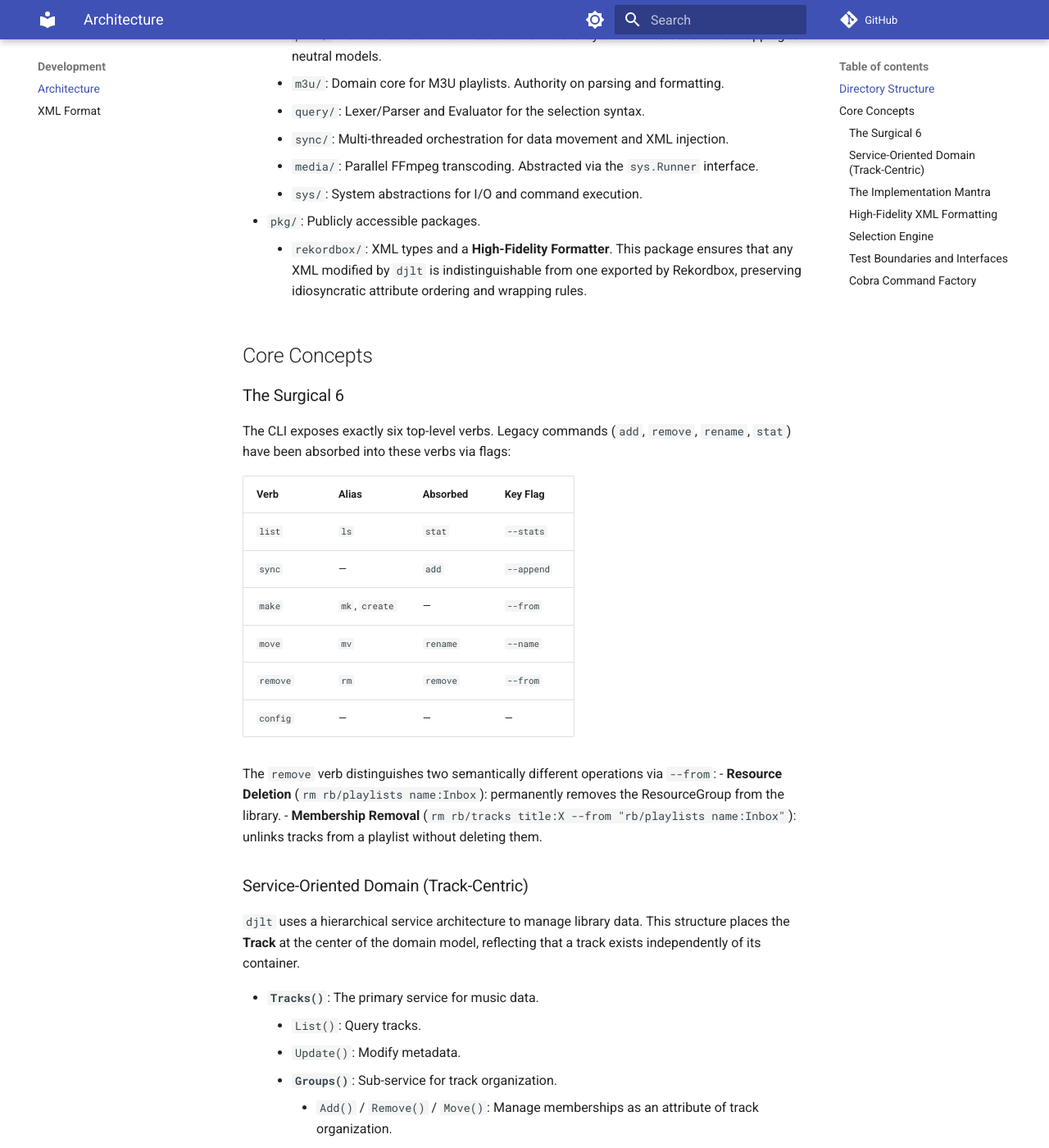
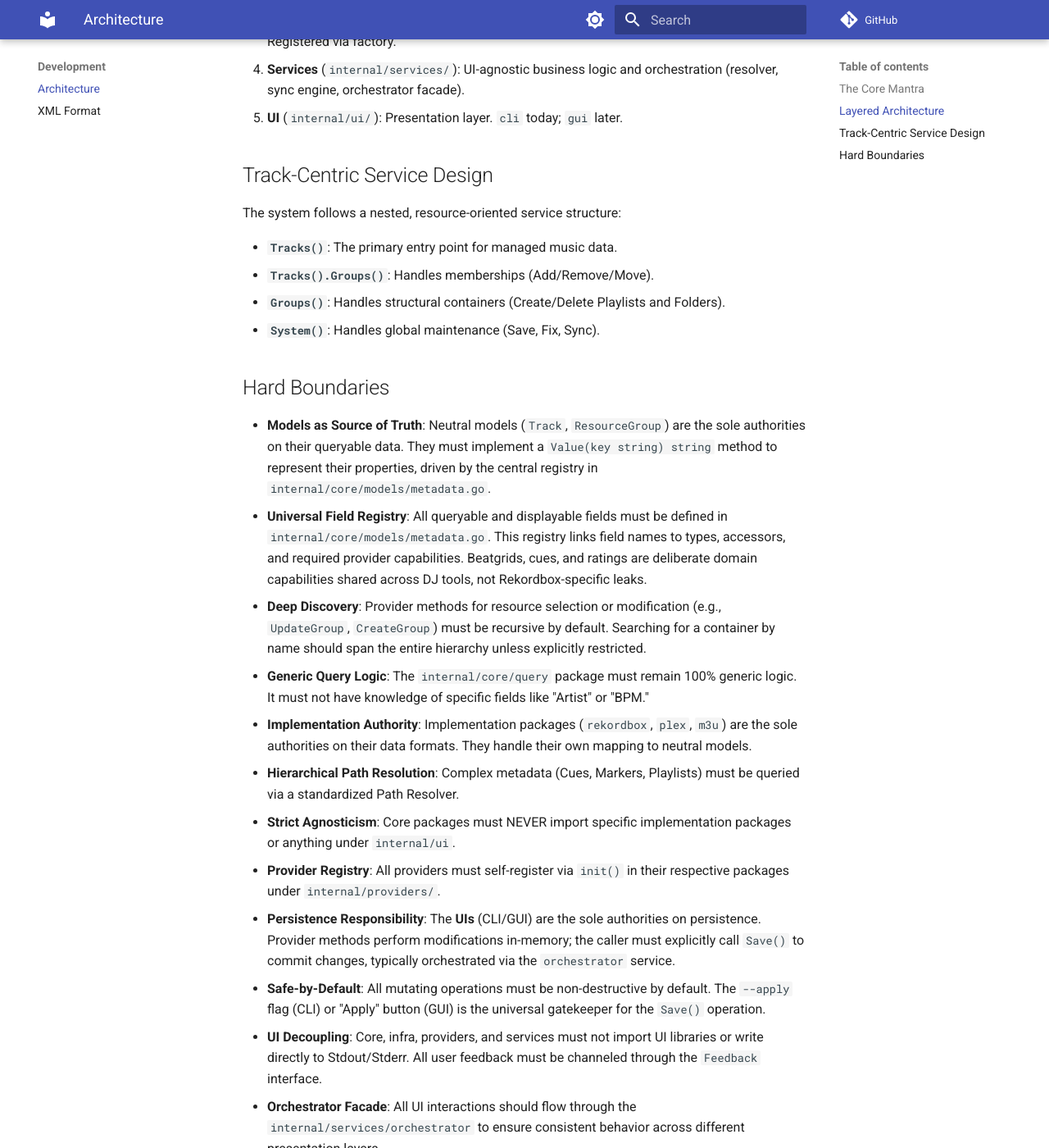
Before and after one commit to llttlltt/dj-library-tools, an MkDocs documentation site: the page built from docs/development/architecture.md, in a window 1280 px wide and 1400 px high, scrolled down 749 px. Shown: the whole window at 82% size. Built offline with MkDocs 1.6.1 and Material for MkDocs 9.7.7, drawn with Linux system fonts in a browser that asks for light colours; comment, search, counter and statistics services are not loaded; some of the changed text lies outside the part shown.

Commit message:
refactor: complete layered architecture restructure and orchestrator implementation

```diff
--- a/docs/development/architecture.md
+++ b/docs/development/architecture.md
@@ -1,93 +1,44 @@
-# Architecture
+# Architecture Protocols
 
-`djlt` is structured as a Go monorepo.
-
-## Directory Structure
-
-- `cmd/djlt/`: CLI entry points. Uses a **Verb-Centric** architecture.
-- `internal/`: UI-agnostic core logic.
-    - `cli/`: The **Surgical 6** verb implementations (`list`, `sync`, `make`, `move`, `remove`, `config`). Each verb is a single file; no provider-specific logic lives here.
-    - `engine/`: Universal search and analysis engine (aliased as `library` in some contexts). Abstracted via the `Library` and `WritableLibrary` interfaces. Works exclusively with neutral `models`.
-    - `models/`: Central domain models (`Track`, `ResourceGroup`, `Resource`) that provide a provider-agnostic language for the entire monorepo.
-    - `provider/`: Thin coordination layer that translates CLI context to domain services. Houses specialized implementations for Rekordbox, Plex, and M3U.
-    - `rekordbox/`: Domain core for Pioneer Rekordbox. Authority on XML parsing, identity resolution, custom query matching (cues/colors), and metadata updates.
-    - `plex/`: Domain core for Plex Media Server. Authority on API interaction and mapping to neutral models.
-    - `m3u/`: Domain core for M3U playlists. Authority on parsing and formatting.
-    - `query/`: Lexer/Parser and Evaluator for the selection syntax.
-    - `sync/`: Multi-threaded orchestration for data movement and XML injection.
-    - `media/`: Parallel FFmpeg transcoding. Abstracted via the `sys.Runner` interface.
-    - `sys/`: System abstractions for I/O and command execution.
-- `pkg/`: Publicly accessible packages.
-    - `rekordbox/`: XML types and a **High-Fidelity Formatter**. This package ensures that any XML modified by `djlt` is indistinguishable from one exported by Rekordbox, preserving idiosyncratic attribute ordering and wrapping rules.
-
-## Core Concepts
-
-### The Surgical 6
-
-The CLI exposes exactly six top-level verbs. Legacy commands (`add`, `remove`, `rename`, `stat`) have been absorbed into these verbs via flags:
-
-| Verb | Alias | Absorbed | Key Flag |
-| :--- | :---- | :------- | :------- |
-| `list` | `ls` | `stat` | `--stats` |
-| `sync` | — | `add` | `--append` |
-| `make` | `mk`, `create` | — | `--from` |
-| `move` | `mv` | `rename` | `--name` |
-| `remove` | `rm` | `remove` | `--from` |
-| `config` | — | — | — |
-
-The `remove` verb distinguishes two semantically different operations via `--from`:
-- **Resource Deletion** (`rm rb/playlists name:Inbox`): permanently removes the ResourceGroup from the library.
-- **Membership Removal** (`rm rb/tracks title:X --from "rb/playlists name:Inbox"`): unlinks tracks from a playlist without deleting them.
-
-### Service-Oriented Domain (Track-Centric)
-
-`djlt` uses a hierarchical service architecture to manage library data. This structure places the **Track** at the center of the domain model, reflecting that a track exists independently of its container.
-
-- **`Tracks()`**: The primary service for music data.
-    - `List()`: Query tracks.
-    - `Update()`: Modify metadata.
-    - **`Groups()`**: Sub-service for track organization.
-        - `Add()` / `Remove()` / `Move()`: Manage memberships as an attribute of track organization.
-- **`Groups()`**: Structural management for containers themselves.
-    - `Create()` / `Delete()`: Manage the existence of Playlists and Folders.
-    - `Update()`: Rename or move a group within the folder tree.
-- **`System()`**: Global library maintenance (Save, Fix, Sync).
-
-### The Implementation Mantra
-
+## The Core Mantra
+>
 > **"The Provider is a shell; the Package is the authority."**
 
-To prevent **Leaky Abstractions**, `internal/provider` packages are restricted to:
-1. Handling CLI-specific output (colors, progress bars).
-2. Mapping execution context (e.g., `DryRun` flags).
-3. Coordinating between the domain core and the query engine.
+This means that `internal/providers` packages should only handle orchestration, and mapping execution context. All domain-specific intelligence (XML manipulation, API client logic, metadata reconciliation, color mapping, and hierarchical cue matching) is co-located in the provider package.
 
-All implementation-specific intelligence—such as how to parse a Rekordbox cue point, how to map a Plex rating, or how to inject metadata into an XML stream—must live in the corresponding implementation package (`rekordbox`, `plex`, `m3u`).
+## Layered Architecture
 
-### High-Fidelity XML Formatting
-Rekordbox is sensitive to the structure of its XML. The `TokenStreamFormatter` in `internal/rekordbox` implements several rules to match this:
-- **Attribute Ordering**: Attributes for `TRACK`, `NODE`, `POSITION_MARK`, etc., are sorted according to a specific schema.
-- **Smart Wrapping**: Attributes are wrapped onto new lines only when the total decoded line length exceeds 88 characters.
-- **Self-Closing Tags**: Empty tags are automatically converted to self-closing format (`<TAG/>`).
-- **Entity Encoding**: Specific character escaping rules for ampersands, quotes, and other special characters.
+The system follows a strict layered architecture with a one-way dependency flow:
 
-### Selection Engine
-The selection engine uses a recursive descent parser and a generic evaluator. It is 100% decoupled from the domain models:
+`ui ──> services ──> providers ──> core`
+(everyone may import `core`; `core` imports nothing under `internal/`)
 
-- **Source of Truth**: The evaluator asks objects for their string representation via a `Value(key)` method. This allows any struct to be queryable without changing the engine.
-- **Logic vs. Data**: The query engine owns the logic of boolean evaluation and numeric/string semantics, while the models own the data representation.
-- **Performance**: Uses direct accessor mapping instead of reflection for O(1) property extraction in search loops.
-- **Operators**: Supports `&&`, `||`, `!`, `>`, `<`, `..` (range), `:` (substring), `:=` (exact), and `::` (regex).
+1. **Core** (`internal/core/`): Pure domain. Models, query engine, shared errors, location parsing. Zero knowledge of providers, formats, infra, or presentation.
+2. **Infra** (`internal/infra/`): Adapters to external processes/OS (ffmpeg, system calls).
+3. **Providers** (`internal/providers/`): Library sources and native format authority (co-located). Registered via factory.
+4. **Services** (`internal/services/`): UI-agnostic business logic and orchestration (resolver, sync engine, orchestrator facade).
+5. **UI** (`internal/ui/`): Presentation layer. `cli` today; `gui` later.
 
-### Test Boundaries and Interfaces
-`djlt` uses explicit interfaces to decouple core logic from external dependencies:
-- **`Library`**: Decouples implementation-specific storage from the query `Engine`, allowing for agnostic search across different data formats.
-- **`Feedback`**: An interface in the execution context that allows implementation packages to provide user feedback (e.g. preview messages) without depending on terminal libraries or Stdout.
-- **`Provider`**: Service-registry interface that exposes the hierarchical `Tracks()`, `Groups()`, and `System()` domains.
-- **`Resource`**: A universal interface for any item in a library (Track, ResourceGroup), allowing for generic movement and listing logic.
-- **`sys.FileSystem` & `sys.Runner`**: Abstract the OS environment (Filesystem, FFmpeg), enabling side-effect-free testing of media and sync operations.
+## Track-Centric Service Design
 
-### Cobra Command Factory
-Each verb is created by a `newXxxCmd()` constructor function. Flag variables are captured in closures, so each command instance carries its own isolated state. `NewRootCmd()` wires all constructors together and is the sole entry point used by both the production binary (`var RootCmd = NewRootCmd()`) and tests (`root := NewRootCmd()`).
+The system follows a nested, resource-oriented service structure:
 
-The three persistent flags (`--file`, `--apply`, `--verbose`) are still bound to package-level vars shared across all verbs. Tests reset these four vars in `resetTestState()` before creating a new root command. No `pflag.Changed` traversal is needed because each `NewRootCmd()` call produces a fresh flag set.
+- **`Tracks()`**: The primary entry point for managed music data.
+- **`Tracks().Groups()`**: Handles memberships (Add/Remove/Move).
+- **`Groups()`**: Handles structural containers (Create/Delete Playlists and Folders).
+- **`System()`**: Handles global maintenance (Save, Fix, Sync).
+
+## Hard Boundaries
+
+- **Models as Source of Truth**: Neutral models (`Track`, `ResourceGroup`) are the sole authorities on their queryable data. They must implement a `Value(key string) string` method to represent their properties, driven by the central registry in `internal/core/models/metadata.go`.
+- **Universal Field Registry**: All queryable and displayable fields must be defined in `internal/core/models/metadata.go`. This registry links field names to types, accessors, and required provider capabilities. Beatgrids, cues, and ratings are deliberate domain capabilities shared across DJ tools, not Rekordbox-specific leaks.
+- **Deep Discovery**: Provider methods for resource selection or modification (e.g., `UpdateGroup`, `CreateGroup`) must be recursive by default. Searching for a container by name should span the entire hierarchy unless explicitly restricted.
+- **Generic Query Logic**: The `internal/core/query` package must remain 100% generic logic. It must not have knowledge of specific fields like "Artist" or "BPM."
+- **Implementation Authority**: Implementation packages (`rekordbox`, `plex`, `m3u`) are the sole authorities on their data formats. They handle their own mapping to neutral models.
+- **Hierarchical Path Resolution**: Complex metadata (Cues, Markers, Playlists) must be queried via a standardized Path Resolver.
+- **Strict Agnosticism**: Core packages must NEVER import specific implementation packages or anything under `internal/ui`.
+- **Provider Registry**: All providers must self-register via `init()` in their respective packages under `internal/providers/`.
+- **Persistence Responsibility**: The **UIs** (CLI/GUI) are the sole authorities on persistence. Provider methods perform modifications in-memory; the caller must explicitly call `Save()` to commit changes, typically orchestrated via the `orchestrator` service.
+- **Safe-by-Default**: All mutating operations must be non-destructive by default. The `--apply` flag (CLI) or "Apply" button (GUI) is the universal gatekeeper for the `Save()` operation.
+- **UI Decoupling**: Core, infra, providers, and services must not import UI libraries or write directly to Stdout/Stderr. All user feedback must be channeled through the `Feedback` interface.
+- **Orchestrator Facade**: All UI interactions should flow through the `internal/services/orchestrator` to ensure consistent behavior across different presentation layers.
```
Also changed, not shown: docs/agent/architecture.md (+25 -17 lines), 1 other file.
